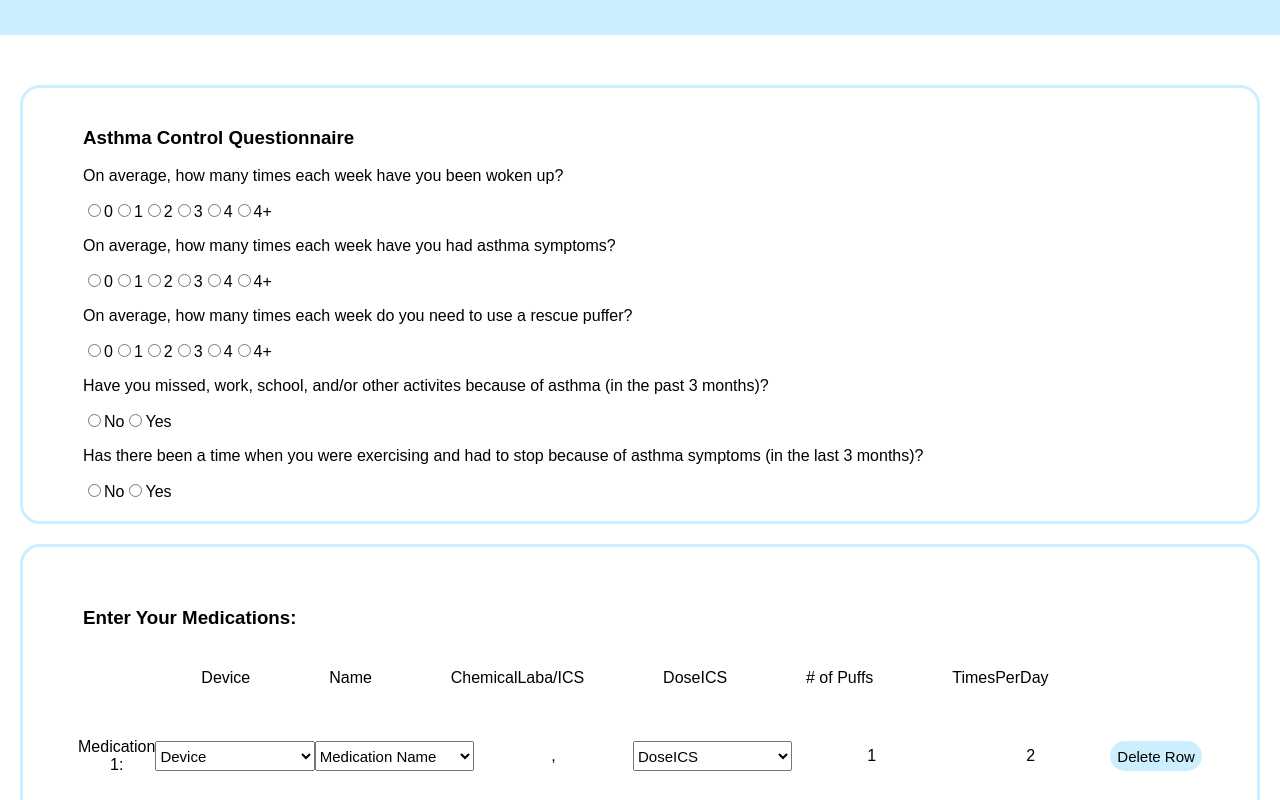
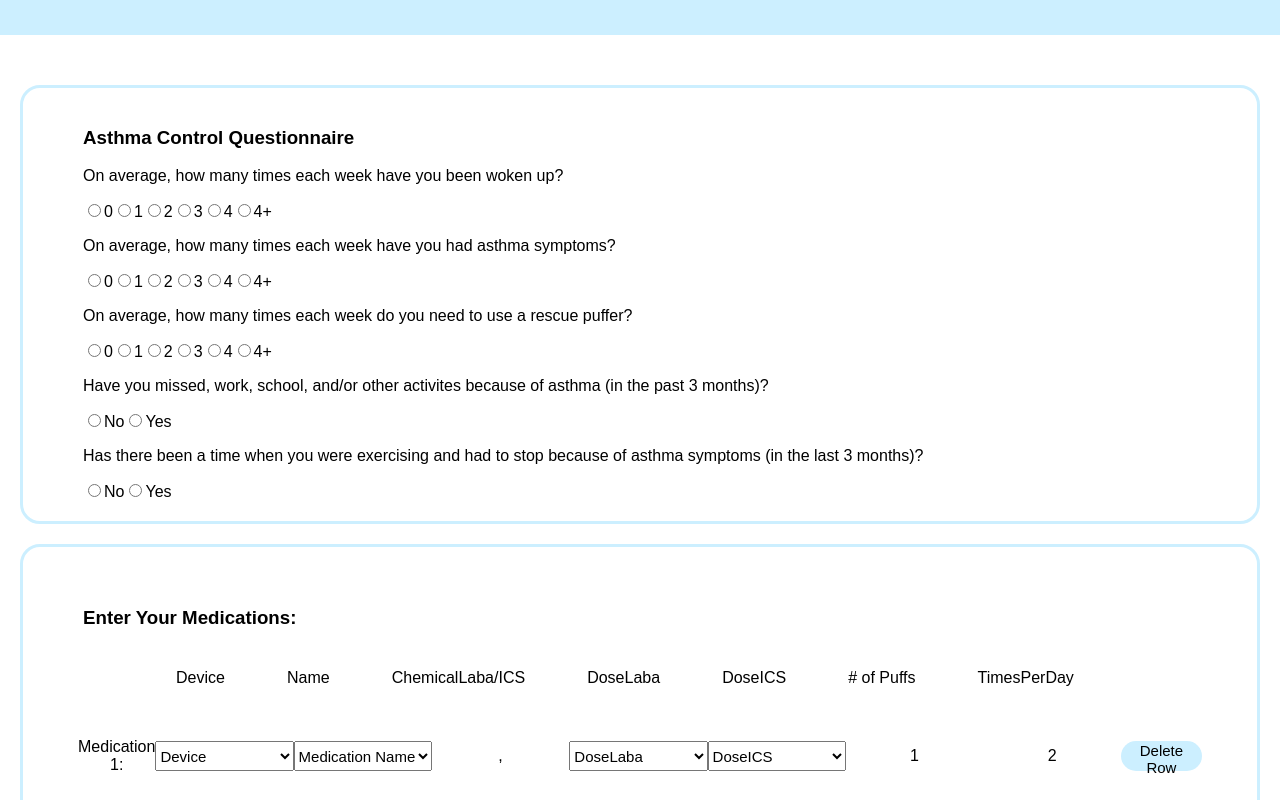
Before and after one commit to qoc-shirley/EAAPS-Rules, a React (Create React App) app: page / in a window 1280 px wide. Both pictures are taken after a click on the button "Add Row". Shown: the part 105-905 px from the top of the page. Built offline with nearby package versions, Linux system fonts and the light colour scheme.

Commit message:
added doseLaba input field

```diff
--- a/src/Components/MedicationTable/MedicationTable.jsx
+++ b/src/Components/MedicationTable/MedicationTable.jsx
@@ -16,6 +16,7 @@ const MedicationTable = (
   getPatientMedications,
   medication,
   onChangeDoseICS,
+  onChangeDoseLaba,
   onChangeChemical,
   onChangeDeviceName,
   onChangePuffValue,
@@ -26,7 +27,7 @@ const MedicationTable = (
   // timesPerDayValue,
 } ) => {
   const headerElements =
-['', 'Device', 'Name', 'ChemicalLaba/ICS', 'DoseICS', '# of Puffs', 'TimesPerDay', ''];
+['', 'Device', 'Name', 'ChemicalLaba/ICS', 'DoseLaba', 'DoseICS', '# of Puffs', 'TimesPerDay', ''];
 
   const randomGenerator = uuid();
 
@@ -53,8 +54,7 @@ const MedicationTable = (
     .reduce( ( filteredData, patientMedication ) => {
       filteredData.push(
         _.chain( medicationData )
-          .filter( ( masterMedication ) => {
-            return (
+          .filter( masterMedication => (
               (
                 patientMedication.timesPerDayValue === masterMedication.timesPerDay ||
                 ( patientMedication.timesPerDayValue === '' && masterMedication.timesPerDay === '.' ) ||
@@ -64,6 +64,10 @@ const MedicationTable = (
               (
                 ( patientMedication.doseICSValue === masterMedication.doseICS ) ||
                 ( patientMedication.doseICSValue === '' && masterMedication.doseICS === '.' )
+              ) &&
+              (
+                ( patientMedication.doseLabaValue === masterMedication.doseLABA ) ||
+                ( patientMedication.doseLabaValue === '' && masterMedication.doseLABA === '.' )
               ) &&
               (
                 ( patientMedication.chemicalLABA === masterMedication.chemicalLABA ) ||
@@ -78,8 +82,7 @@ const MedicationTable = (
               ( patientMedication.medicationName === masterMedication.name ) &&
               ( patientMedication.deviceName === masterMedication.device ) &&
               ( patientMedication.puffValue <= masterMedication.maxPuffPerTime )
-            );
-          } )
+            ) )
           .value(),
       );
 
@@ -88,14 +91,11 @@ const MedicationTable = (
     .value();
 
   const onSubmitMedications = ( medicationToDisplay ) => {
-    const insertInputs = medicationToDisplay.map( ( filteredMedication, index ) => {
-      return filteredMedication.map( ( addPuffToMedication ) => {
-        return Object.assign( {}, addPuffToMedication, {
-          puffPerTime: medication.medicationList[index].puffValue,
-          timesPerDayValue: medication.medicationList[index].timesPerDayValue,
-        } );
-      } );
-    } );
+    const insertInputs = medicationToDisplay.map( ( filteredMedication, index ) =>
+      filteredMedication.map( addPuffToMedication => Object.assign( {}, addPuffToMedication, {
+        puffPerTime: medication.medicationList[index].puffValue,
+        timesPerDayValue: medication.medicationList[index].timesPerDayValue,
+      } ) ) );
     getPatientMedications( _.flatten( insertInputs ) );
   };
 
@@ -115,18 +115,15 @@ const MedicationTable = (
   };
 
   // extract to its own component
-  const displayRowContents = () => {
-    return (
+  const displayRowContents = () => (
       medication.medicationList.map( ( rowFields, index ) => {
         let displayPuff = <p className="option">1</p>;
         let displayTimes = <p className="option">2</p>;
         let getDeviceColumn = [{ device: 'Device' }];
         getDeviceColumn = getDeviceColumn.concat( medicationData.map(
-          ( medicationDevice ) => {
-            return ( {
-              device: medicationDevice.device,
-            } );
-          } ) );
+          medicationDevice => ( {
+            device: medicationDevice.device,
+          } ) ) );
         getDeviceColumn = _.uniqWith( getDeviceColumn, _.isEqual );
 
         let getNameColumn = [{ name: 'Medication Name' }];
@@ -143,9 +140,7 @@ const MedicationTable = (
             } );
           } ) );
         getNameColumn = _.uniqWith( getNameColumn, _.isEqual );
-        getNameColumn = _.filter( getNameColumn, ( column ) => {
-          return !( column.none );
-        } );
+        getNameColumn = _.filter( getNameColumn, column => !( column.none ) );
 
         let getChemicalLABAColumn = medicationData.map(
             ( masterMedication ) => {
@@ -162,9 +157,8 @@ const MedicationTable = (
             } );
 
         getChemicalLABAColumn = _.uniqWith( getChemicalLABAColumn, _.isEqual );
-        getChemicalLABAColumn = _.filter( getChemicalLABAColumn, ( column ) => {
-          return column.chemicalLABA !== '.' && !( column.none );
-        } );
+        getChemicalLABAColumn = _.filter( getChemicalLABAColumn, column =>
+          column.chemicalLABA !== '.' && !( column.none ) );
         if ( _.isEmpty( getChemicalLABAColumn ) ) {
           getChemicalLABAColumn = [{ chemicalLABA: '' }];
         }
@@ -187,13 +181,57 @@ const MedicationTable = (
             } );
 
         getChemicalICSColumn = _.uniqWith( getChemicalICSColumn, _.isEqual );
-        getChemicalICSColumn = _.filter( getChemicalICSColumn, ( column ) => {
-          return column.chemicalICS !== '.' && !( column.none );
-        } );
+        getChemicalICSColumn = _.filter( getChemicalICSColumn, column =>
+          column.chemicalICS !== '.' && !( column.none ) );
 
         if ( _.isEmpty( getChemicalICSColumn ) ) {
           getChemicalICSColumn = [{ chemicalICS: '' }];
         }
+
+        if ( rowFields.medicationName !== '' &&
+        ( !_.isEmpty( getChemicalLABAColumn[0].chemicalLABA ) || !_.isEmpty( getChemicalICSColumn[0].chemicalICS ) ) &&
+          ( rowFields.chemicalLABA === '' && rowFields.chemicalICS === '' ) ) {
+          submitChemicalData( index, [getChemicalLABAColumn[0].chemicalLABA, getChemicalICSColumn[0].chemicalICS] );
+        }
+
+        let getDoseLabaColumn = [{ doseLaba: 'DoseLaba' }];
+        getDoseLabaColumn = getDoseLabaColumn.concat(
+          medicationData.map(
+            ( masterMedication ) => {
+              if ( masterMedication.device === medication.medicationList[index].deviceName &&
+                masterMedication.name === medication.medicationList[index].medicationName &&
+                (
+                  masterMedication.chemicalLABA === medication.medicationList[index].chemicalLABA ||
+                  (
+                    masterMedication.chemicalLABA === '.' &&
+                    (
+                      medication.medicationList[index].chemicalLABA === '' ||
+                      medication.medicationList[index].chemicalLABA === 'ChemicalLABA' ) )
+                ) &&
+                (
+                  masterMedication.chemicalICS === medication.medicationList[index].chemicalICS ||
+                  (
+                    masterMedication.chemicalICS === '.' &&
+                    (
+                      medication.medicationList[index].chemicalICS === '' ||
+                      medication.medicationList[index].chemicalICS === 'ChemicalICS'
+                    )
+                  )
+                )
+              ) {
+                return ( {
+                  doseLaba: masterMedication.doseLABA,
+                } );
+              }
+
+              return ( {
+                none: '-no doseICS-',
+              } );
+            } ) );
+
+        getDoseLabaColumn = _.uniqWith( getDoseLabaColumn, _.isEqual );
+        getDoseLabaColumn = _.filter( getDoseLabaColumn, column => column.doseICS !== '.' && !( column.none ) );
+
 
         let getDoseICSColumn = [{ doseICS: 'DoseICS' }];
         getDoseICSColumn = getDoseICSColumn.concat(
@@ -218,7 +256,11 @@ const MedicationTable = (
                       medication.medicationList[index].chemicalICS === 'ChemicalICS'
                     )
                   )
-                )
+                ) &&
+                ( masterMedication.doseLABA === medication.medicationList[index].doseLabaValue ||
+                  ( masterMedication.doseLABA === '.' &&
+                    ( medication.medicationList[index].doseLabaValue === '' ||
+                      medication.medicationList[index].doseLabaValue === 'DoseLaba' ) ) )
               ) {
                 return ( {
                   doseICS: masterMedication.doseICS,
@@ -231,15 +273,7 @@ const MedicationTable = (
             } ) );
 
         getDoseICSColumn = _.uniqWith( getDoseICSColumn, _.isEqual );
-        getDoseICSColumn = _.filter( getDoseICSColumn, ( column ) => {
-          return column.doseICS !== '.' && !( column.none );
-        } );
-
-        if ( rowFields.medicationName !== '' &&
-        ( !_.isEmpty( getChemicalLABAColumn[0].chemicalLABA ) || !_.isEmpty( getChemicalICSColumn[0].chemicalICS ) ) &&
-          ( rowFields.chemicalLABA === '' && rowFields.chemicalICS === '' ) ) {
-          submitChemicalData( index, [getChemicalLABAColumn[0].chemicalLABA, getChemicalICSColumn[0].chemicalICS] );
-        }
+        getDoseICSColumn = _.filter( getDoseICSColumn, column => column.doseICS !== '.' && !( column.none ) );
 
         let getPuffColumn =
           medicationData.map(
@@ -257,7 +291,11 @@ const MedicationTable = (
                 ( masterMedication.doseICS === medication.medicationList[index].doseICSValue ||
                   ( masterMedication.doseICS === '.' &&
                     ( medication.medicationList[index].doseICSValue === '' ||
-                      medication.medicationList[index].doseICSValue === 'DoseICS' ) ) )
+                      medication.medicationList[index].doseICSValue === 'DoseICS' ) ) ) &&
+                ( masterMedication.doseLABA === medication.medicationList[index].doseLabaValue ||
+                  ( masterMedication.doseLABA === '.' &&
+                    ( medication.medicationList[index].doseLabaValue === '' ||
+                      medication.medicationList[index].doseLabaValue === 'DoseLaba' ) ) )
               ) {
                 return ( {
                   puffPerTime: masterMedication.maxPuffPerTime,
@@ -269,9 +307,7 @@ const MedicationTable = (
               } );
             } );
         getPuffColumn = _.uniqWith( getPuffColumn, _.isEqual );
-        getPuffColumn = _.filter( getPuffColumn, ( column ) => {
-          return column.puffPerTime !== '.' && !( column.none );
-        } );
+        getPuffColumn = _.filter( getPuffColumn, column => column.puffPerTime !== '.' && !( column.none ) );
         let getPuffColumnRange = [];
         if ( !_.isEmpty( getPuffColumn ) ) {
           if ( rowFields.deviceName === 'turbuhaler' && rowFields.medicationName === 'oxeze' ) {
@@ -301,7 +337,7 @@ const MedicationTable = (
                   ) ) }
             </select> );
           }
-          else if (  _.toInteger( getPuffColumn[0].puffPerTime ) !== 1 ) {
+          else if ( _.toInteger( getPuffColumn[0].puffPerTime ) !== 1 ) {
             getPuffColumnRange.push( { puffPerTime: 'PuffsPerTime' } );
             getPuffColumnRange = _.range( _.toInteger( getPuffColumn[0].puffPerTime ) + 1 );
             getPuffColumnRange = _.chain( getPuffColumnRange )
@@ -350,6 +386,10 @@ const MedicationTable = (
                   ( masterMedication.doseICS === '.' &&
                     ( medication.medicationList[index].doseICSValue === '' ||
                       medication.medicationList[index].doseICSValue === 'DoseICS' ) ) ) &&
+                ( masterMedication.doseLABA === medication.medicationList[index].doseLabaValue ||
+                  ( masterMedication.doseLABA === '.' &&
+                    ( medication.medicationList[index].doseLabaValue === '' ||
+                      medication.medicationList[index].doseLabaValue === 'DoseLaba' ) ) ) &&
                  masterMedication.maxPuffPerTime >= medication.medicationList[index].puffValue
               ) {
                 return ( {
@@ -362,13 +402,10 @@ const MedicationTable = (
               } );
             } );
         getTimesColumn = _.uniqWith( getTimesColumn, _.isEqual );
-        getTimesColumn = _.filter( getTimesColumn, ( column ) => {
-          return column.timesPerDay !== '.' && !( column.none );
-        } );
+        getTimesColumn = _.filter( getTimesColumn, column => column.timesPerDay !== '.' && !( column.none ) );
 
         let getTimesColumnRange = [{ timesPerDay: 'TimesPerDay' }];
         if ( !_.isEmpty( getTimesColumn ) ) {
-
           if ( getTimesColumn[0].timesPerDay === '1 OR 2' ) {
             getTimesColumnRange = _.range( 3 );
             getTimesColumnRange = _.chain( getTimesColumnRange )
@@ -381,7 +418,7 @@ const MedicationTable = (
                 accResult.push( { timesPerDay: timesValue } );
 
                 return accResult;
-              }, [])
+              }, [] )
               .value();
             displayTimes = ( <select
               className="option"
@@ -393,15 +430,14 @@ const MedicationTable = (
                   ( chemicalGroup, ICSIndex ) => (
                     <option key={ICSIndex}>{chemicalGroup.timesPerDay}</option>
                   ) ) }
-            </select>);
+            </select> );
           }
           else if ( rowFields.timesPerDayValue === '' && getTimesColumn[0].timesPerDay === '1' ) {
-            console.log('timesPerDay 1: ',  getTimesColumn[0].timesPerDay);
             displayTimes = <p className="option">1</p>;
             submitTimes( index, ['1'] );
           }
-          else if ( rowFields.timesPerDayValue === ''){
-            submitTimes( index,  [getTimesColumn[0].timesPerDay] );
+          else if ( rowFields.timesPerDayValue === '' ) {
+            submitTimes( index, [getTimesColumn[0].timesPerDay] );
           }
         }
 
@@ -441,6 +477,17 @@ const MedicationTable = (
             <p className="option">{rowFields.chemicalLABA},{rowFields.chemicalICS}</p>
             <select
               className="option"
+              onChange={event => onChangeDoseLaba( index, _.split( event.target.value, ',' ) )}
+              value={rowFields.doseLabaValue}
+            >
+              {
+                getDoseLabaColumn.map(
+                  ( chemicalGroup, ICSIndex ) => (
+                    <option key={ICSIndex}>{chemicalGroup.doseLaba}</option>
+                  ) ) }
+            </select>
+            <select
+              className="option"
               onChange={event => onChangeDoseICS( index, _.split( event.target.value, ',' ) )}
               value={rowFields.doseICSValue}
             >
@@ -461,7 +508,6 @@ const MedicationTable = (
           </div>
         );
       } ) );
-  };
 
   return (
     <div className="medication-table">
@@ -523,6 +569,7 @@ const mapDispatchToProps = dispatch => ( {
   onChangePuffValue: ( index, value ) => dispatch( actions.onChangePuffValue( index, value ) ),
   onChangeTimesPerDayValue: ( index, value ) => dispatch( actions.onChangeTimesPerDayValue( index, value ) ),
   onChangeDoseICS: ( index, value ) => dispatch( actions.onChangeDoseICS( index, value ) ),
+  onChangeDoseLaba: ( index, value ) => dispatch( actions.onChangeDoseLaba( index, value ) ),
   onChangeDeviceName: ( index, value ) => dispatch( actions.onChangeDeviceName( index, value ) ),
   onChangeChemical: ( index, value ) => dispatch( actions.onChangeChemical( index, value ) ),
   onChangeMedicationName: ( index, value ) => dispatch( actions.onChangeMedicationName( index, value ) ),
--- a/src/redux/App/reducer.js
+++ b/src/redux/App/reducer.js
@@ -132,7 +132,7 @@ const reducer = ( state = initialState, action ) => {
         action.data.index === index ?
         {
           ...row,
-          doseLabaValue: action.data.doseICSValueChange[0],
+          doseLabaValue: action.data.doseLabaValueChange[0],
           doseICSValue: '',
           puffValue: '',
           timesPerDayValue: '',
--- a/src/rules/escalation/rule1.js
+++ b/src/rules/escalation/rule1.js
@@ -45,6 +45,7 @@ const rule1 = ( patientMedications, masterMedications ) => {
                   else if ( calculate.patientICSDose( patientMedication ) < calculate.ICSDose( medication ) ) {
                     const newMedAdjust = adjust.ICSHigherNext( medication, patientMedication );
                     if ( _.isEmpty( toNext ) || toNext.doseICS < newMedAdjust.doseICS ) {
+                      //ICS DOSE is same but doseICS is greater than the one stored
                       console.log('toNext before: ', toNext);
                       toNext = newMedAdjust;
                       console.log('toNext before: ', toNext);
```
